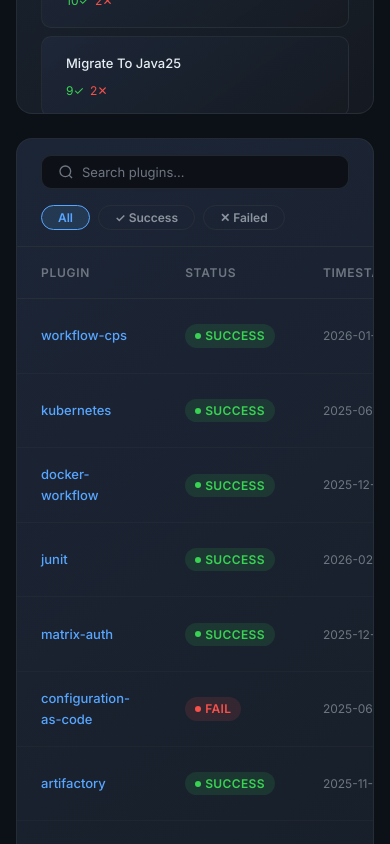
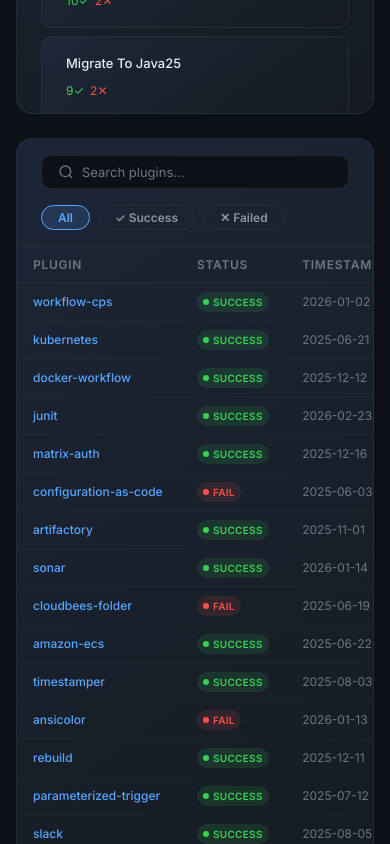
Before and after one commit to Codbeeast/JenkinsPlugins, a React (Vite) app: page /dashboards in a window 390 px wide. Shown: the part 1680-2524 px from the top of the page. Built offline with nearby package versions, Linux system fonts and the light colour scheme; no server answers.

Commit message:
updated index.css

```diff
--- a/src/index.css
+++ b/src/index.css
@@ -506,7 +506,7 @@
   background: var(--gradient-card);
   border: 1px solid var(--border-primary);
   border-radius: var(--border-radius-lg);
-  overflow: hidden;
+  overflow-x: auto;
 }
 
 .data-table-toolbar {
@@ -1115,6 +1115,26 @@
     width: 100%;
     justify-content: space-between;
   }
+
+  .data-table-wrapper {
+    overflow-x: auto;
+    -webkit-overflow-scrolling: touch;
+  }
+
+  .data-table {
+    min-width: 500px;
+  }
+
+  .data-table thead th,
+  .data-table tbody td {
+    padding: var(--space-sm) var(--space-md);
+    font-size: var(--font-size-xs);
+  }
+
+  .status-badge {
+    font-size: 10px;
+    padding: 2px 6px;
+  }
 }
 
 @media (max-width: 480px) {
```
